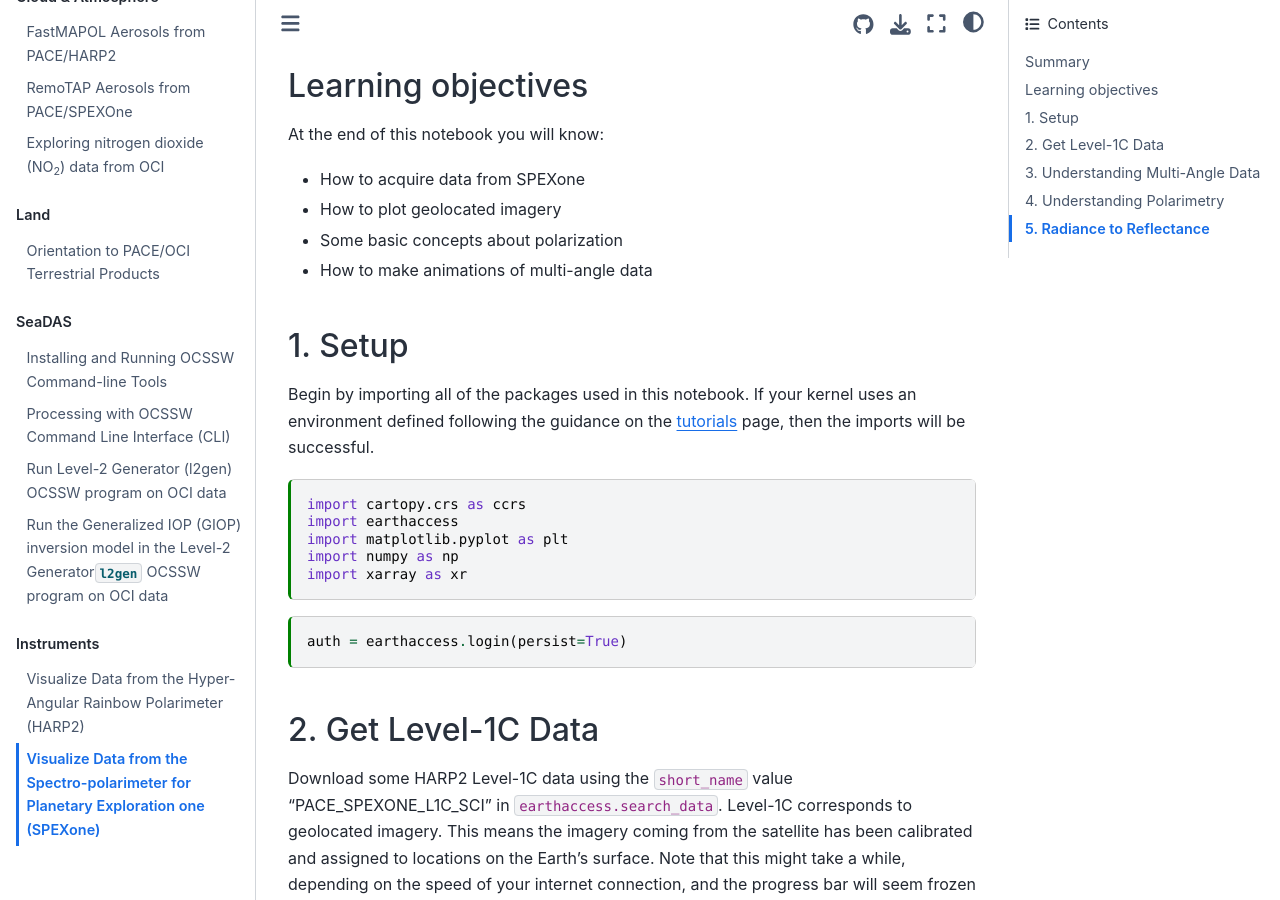
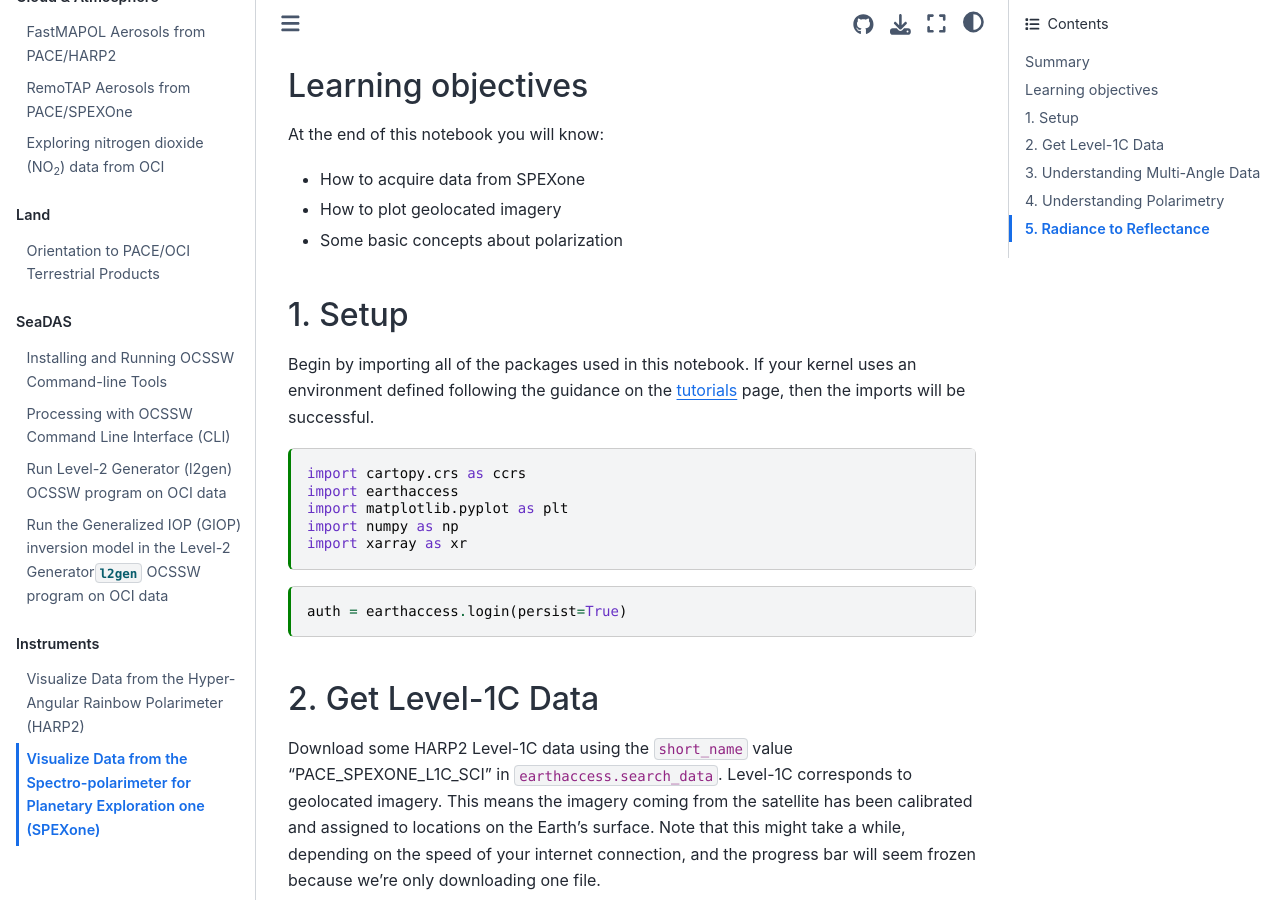
Before and after one commit to nasa/oceandata-notebooks, a Jupyter Book: the page built from docs/notebooks/spexone/spexone_basic_visualizations.md, in a window 1280 px wide and 900 px high, scrolled down 791 px. Built offline with Jupyter Book 1.0.4 settings and Sphinx 7.4.7 and the Sphinx Book theme 1.1.4, drawn with Linux system fonts in a browser that asks for light colours.

Commit message:
no animation here

````diff
--- a/docs/notebooks/spexone/spexone_basic_visualizations.md
+++ b/docs/notebooks/spexone/spexone_basic_visualizations.md
@@ -45,7 +45,6 @@ At the end of this notebook you will know:
 * How to acquire data from SPEXone
 * How to plot geolocated imagery
 * Some basic concepts about polarization
-* How to make animations of multi-angle data
 
 +++
 
@@ -305,13 +304,9 @@ ax.set_title("Mean DoLP by View Angle")
 plt.show()
 ```
 
-+++
-
 ## 5. Radiance to Reflectance
 
 We can convert radiance into reflectance. For a more in-depth explanation, see [here](https://seadas.gsfc.nasa.gov/help-9.0.0/rad2refl/Rad2ReflAlgorithmSpecification.html#:~:text=Radiance%20is%20the%20variable%20directly,it%2C%20and%20it%20is%20dimensionless). This conversion compensates for the differences in appearance due to the viewing angle and sun angle.
-
-+++ {"lines_to_next_cell": 2}
 
 The radiances collected by SPEXone often need to be converted, using additional properties, to reflectances. Write the conversion as a function, because you may need to repeat it.
 
````
